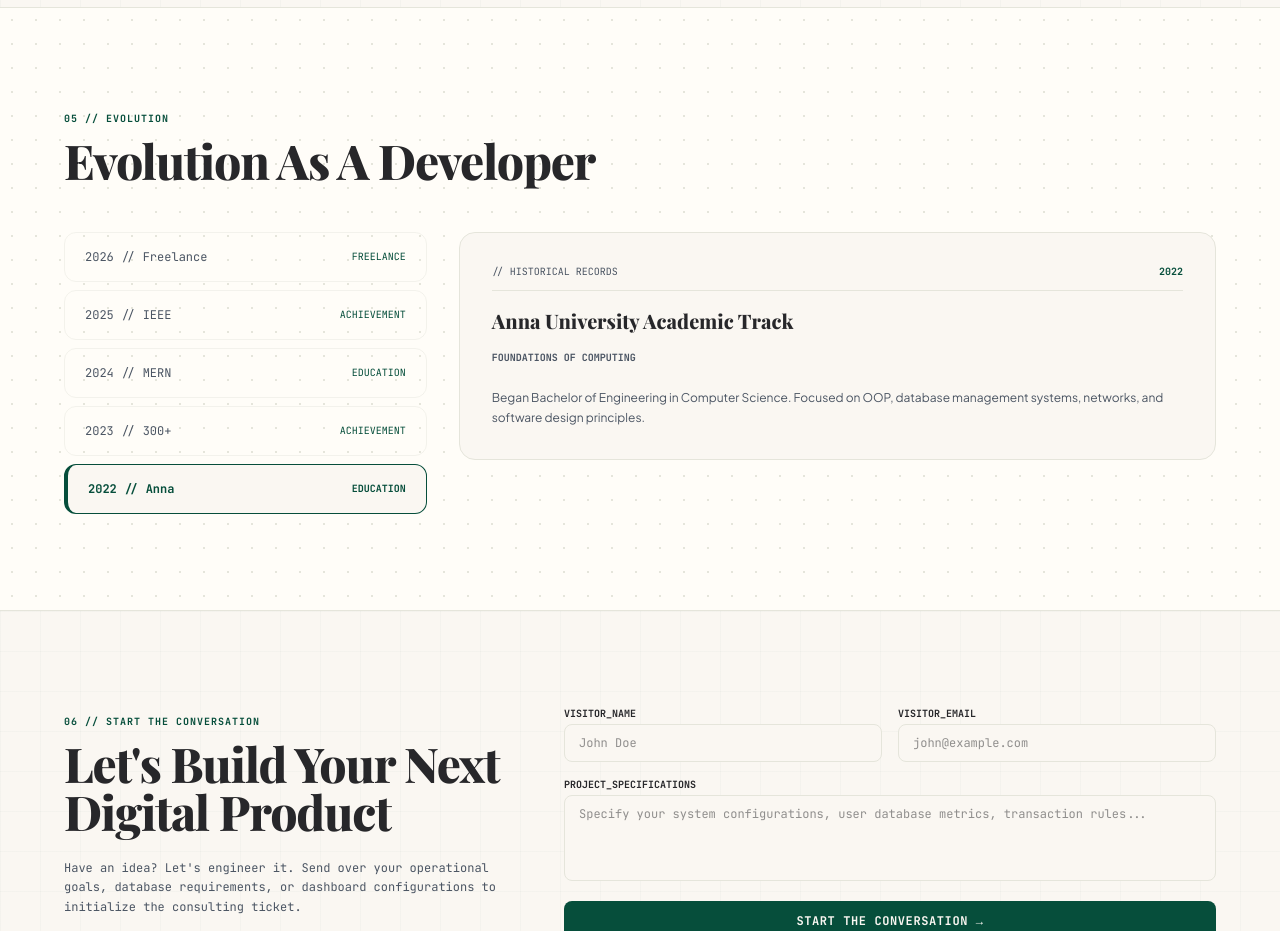
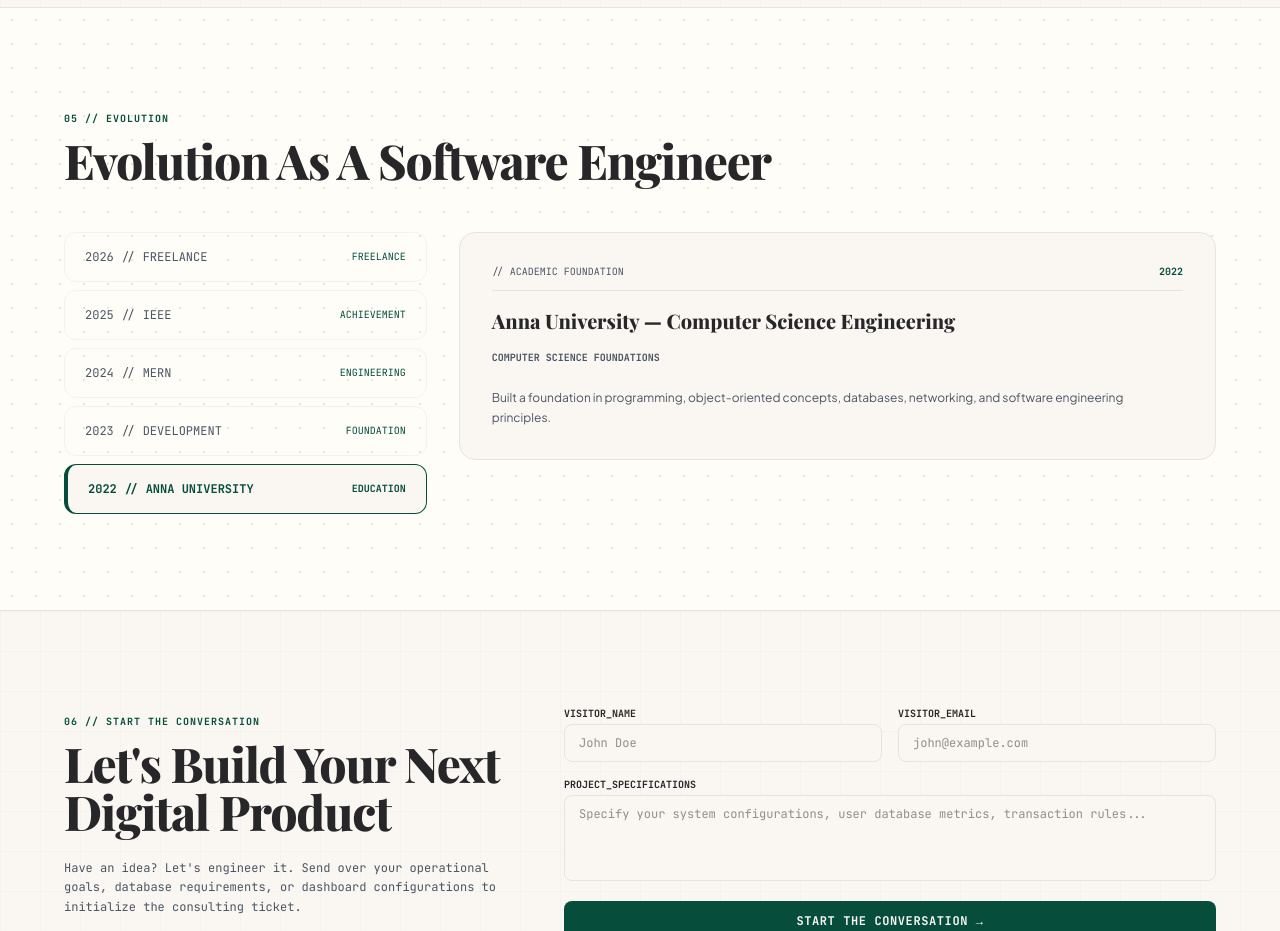
Before and after one commit to Hari-2812/Hari_Portfolio, a React (Vite) app: page / in a window 1280 px wide. Shown: the part 4340-5271 px from the top of the page. Built offline with nearby package versions, Linux system fonts and the light colour scheme; a web font is replaced by a local one.

Commit message:
refactor: refine developer evolution timeline

```diff
--- a/src/constants/portfolioData.js
+++ b/src/constants/portfolioData.js
@@ -264,41 +264,51 @@ export const timelineRoadmap = [
   {
     id: 1,
     year: "2026",
-    title: "Freelance Developer & Graduate",
-    subtitle: "Custom SaaS applications & automations",
-    description: "Built custom Learning Management Systems (LMS), CRM platforms, and Google Workspace script engines for business clients. Graduated with a B.E. in Computer Science & Engineering.",
+    label: "FREELANCE",
+    title: "Freelance Software Engineering",
+    header: "// CURRENT WORK",
+    subtitle: "FULL-STACK APPLICATION DEVELOPMENT",
+    description: "Developing full-stack business applications and automation systems, from LMS and CRM platforms to administrative dashboards, communication workflows, and custom productivity tools.",
     type: "freelance"
   },
   {
     id: 2,
     year: "2025",
-    title: "IEEE Xtreme Uni Rank 4",
-    subtitle: "Algorithmic challenges",
+    label: "IEEE",
+    title: "IEEE — Engineering & Professional Development",
+    header: "// PROFESSIONAL ACHIEVEMENT",
+    subtitle: "IEEE XTREME UNI RANK 4",
     description: "Competed in the global 24-hour programming hackathon, solving algorithmic and data structure problems. Ranked 4th at the University level.",
     type: "achievement"
   },
   {
     id: 3,
     year: "2024",
-    title: "MERN Stack Specialization",
-    subtitle: "Advanced web engineering",
-    description: "Mastered building server-side REST API controllers, MongoDB collections, JWT authentications, and stateful React interfaces.",
-    type: "education"
+    label: "MERN",
+    title: "MERN Stack Development",
+    header: "// ENGINEERING DEVELOPMENT",
+    subtitle: "FULL-STACK FOUNDATIONS",
+    description: "Developing applications across the frontend, backend, APIs, databases, authentication, and business workflows using the MERN ecosystem.",
+    type: "engineering"
   },
   {
     id: 4,
     year: "2023",
-    title: "300+ Algorithmic Challenges",
-    subtitle: "Data structures focus",
-    description: "Solved algorithmic challenges on LeetCode, HackerRank, and GeeksforGeeks, focusing on arrays, binary search trees, and dynamic programming.",
-    type: "achievement"
+    label: "DEVELOPMENT",
+    title: "Building Software Foundations",
+    header: "// DEVELOPMENT FOUNDATION",
+    subtitle: "300+ ALGORITHMIC CHALLENGES",
+    description: "Strengthened my programming fundamentals through hands-on development, problem solving, and practical application building.",
+    type: "foundation"
   },
   {
     id: 5,
     year: "2022",
-    title: "Anna University Academic Track",
-    subtitle: "Foundations of computing",
-    description: "Began Bachelor of Engineering in Computer Science. Focused on OOP, database management systems, networks, and software design principles.",
+    label: "ANNA UNIVERSITY",
+    title: "Anna University — Computer Science Engineering",
+    header: "// ACADEMIC FOUNDATION",
+    subtitle: "COMPUTER SCIENCE FOUNDATIONS",
+    description: "Built a foundation in programming, object-oriented concepts, databases, networking, and software engineering principles.",
     type: "education"
   }
 ];
--- a/src/pages/Home.jsx
+++ b/src/pages/Home.jsx
@@ -542,7 +542,7 @@ export default function Home({ setActiveSection }) {
               05 // Evolution
             </span>
             <h2 className="text-3xl md:text-5xl font-extrabold text-text-primary tracking-tight font-serif mt-2 mb-12">
-              Evolution As A Developer
+              Evolution As A Software Engineer
             </h2>
           </ScrollReveal>
 
@@ -558,7 +558,7 @@ export default function Home({ setActiveSection }) {
                       : 'bg-transparent border-border-primary/45 text-text-secondary hover:border-border-primary'
                   }`}
                 >
-                  <span>{item.year} // {item.title.split(' ')[0]}</span>
+                  <span>{item.year} // {item.label}</span>
                   <span className="text-[10px] text-brand-forest">{item.type.toUpperCase()}</span>
                 </button>
               ))}
@@ -575,7 +575,7 @@ export default function Home({ setActiveSection }) {
                   className="p-8 bg-bg-primary border border-border-primary rounded-2xl space-y-4 text-left font-sans text-xs"
                 >
                   <div className="flex justify-between items-center border-b border-border-primary pb-3 font-mono text-[10px]">
-                    <span className="text-text-muted">// HISTORICAL RECORDS</span>
+                    <span className="text-text-muted">{timelineRoadmap[activeStageIdx].header}</span>
                     <span className="text-brand-forest font-bold">{timelineRoadmap[activeStageIdx].year}</span>
                   </div>
 
```
